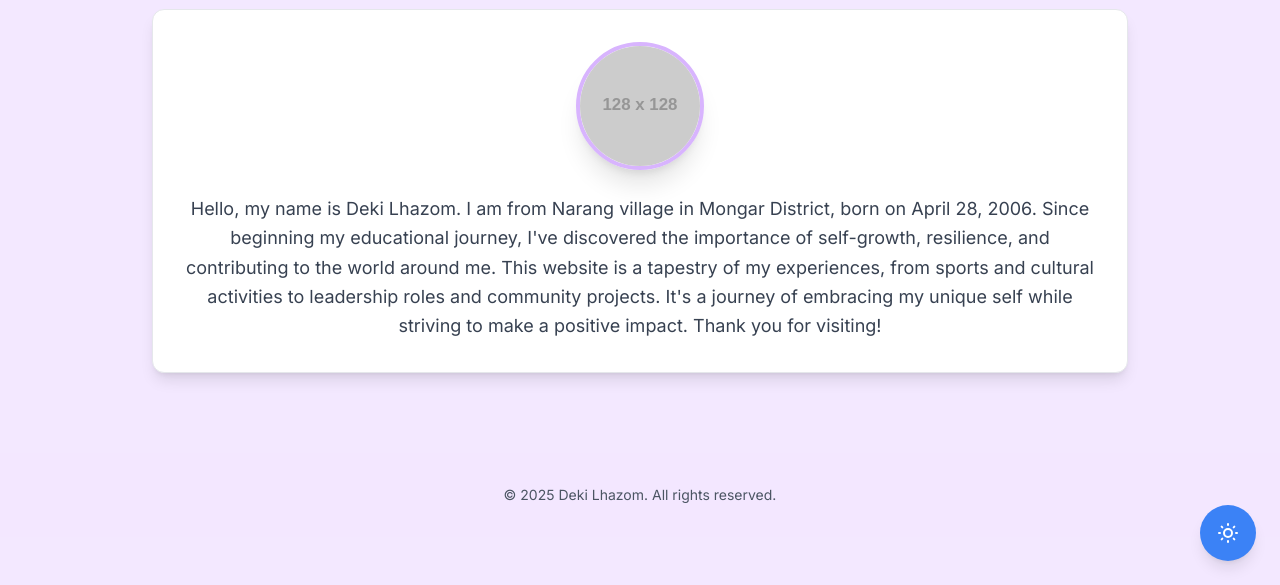
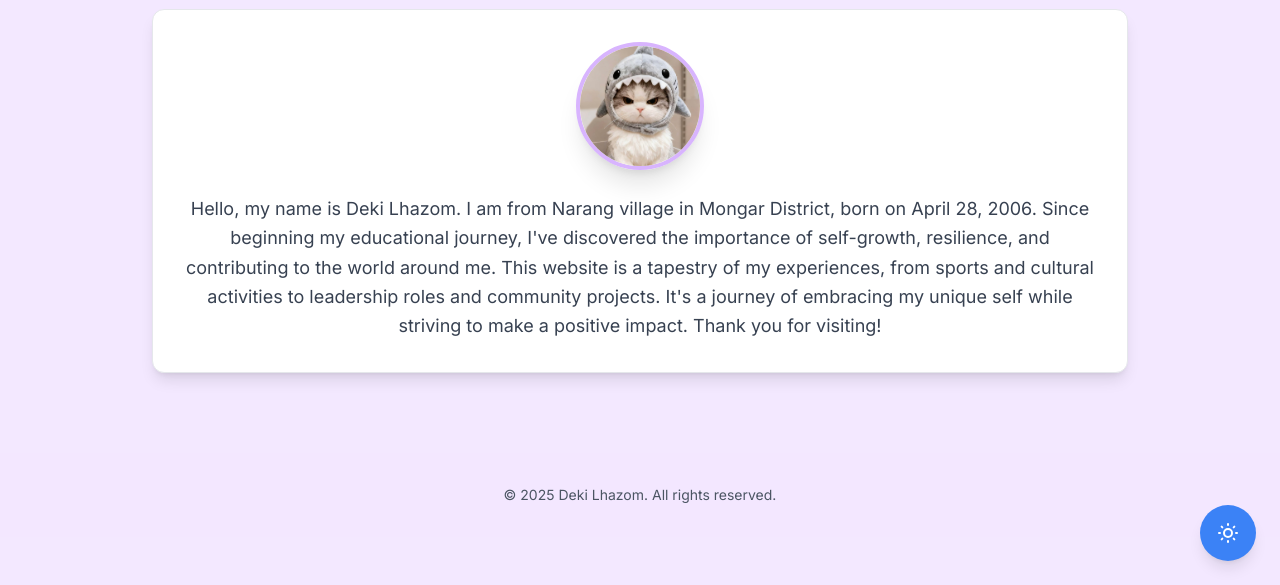
Before and after one commit to dekilhazom2020-ui/deki.github.ioo, a plain HTML site: page index.html in a window 1280 px wide. Shown: the part 215-800 px from the top of the page. Drawn offline with nearby package versions, Linux system fonts and the light colour scheme; placeholder pictures from the web are drawn by us.

Commit message:
Update index.html

```diff
--- a/index.html
+++ b/index.html
@@ -108,7 +108,7 @@
             <div class="profile-card p-8 rounded-xl shadow-lg border border-gray-200 dark:border-gray-700">
                 <!-- NEW: Profile Image Placeholder for Home Section -->
                 <div class="flex justify-center mb-6">
-                    <img src="https://placehold.co/128x128/6b46c1/ffffff?text=Deki+Lhazom"
+                    <img src="hellow.jpg"
                          alt="Your Profile Photo for Home Page"
                          class="w-32 h-32 object-cover rounded-full shadow-xl border-4 border-purple-300 dark:border-purple-600 transition-transform duration-300 hover:scale-105"
                          onerror="this.onerror=null; this.src='https://placehold.co/128x128/6b46c1/ffffff?text=Deki+Lhazom';"/>
```
